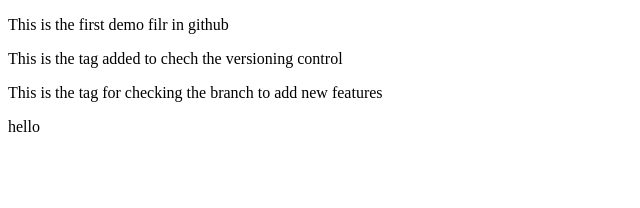
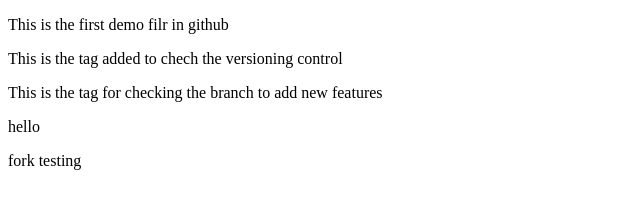
Before and after one commit to 25062000/demo_github, a plain HTML site: page index.html in a window 1280 px wide. Shown: the full height of the page, 0-640 px from the left. Drawn offline with Linux system fonts and the light colour scheme.

Commit message:
update commit

```diff
--- a/index.html
+++ b/index.html
@@ -11,5 +11,6 @@
     <p>This is the tag added to chech the versioning control</p>
     <p>This is the tag for checking the branch to add new features</p>
     <p>hello</p>
+    <p>fork testing</p>
 </body>
 </html>
```
